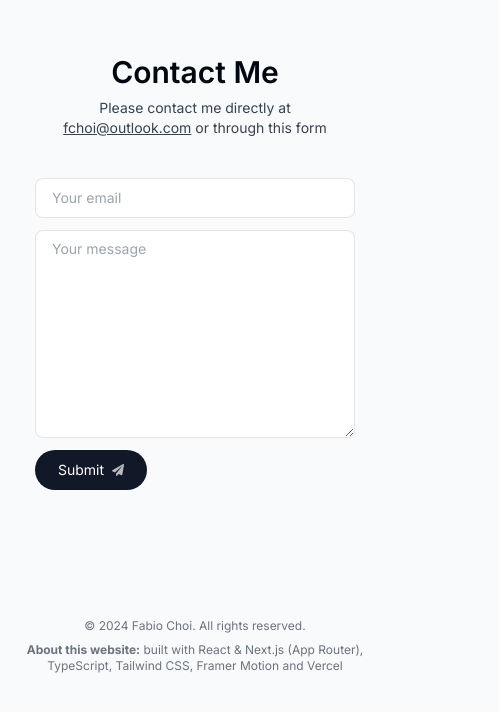
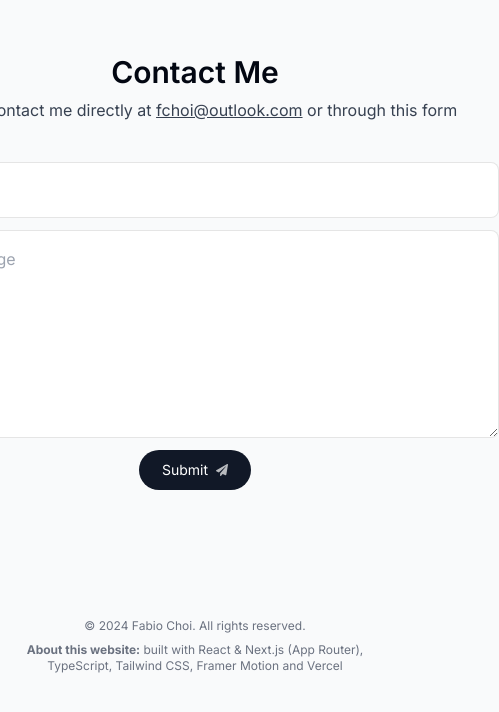
Before and after one commit to fchoi1/portfolio_v2, a Next.js app: page / in a window 390 px wide. Shown: the part 8188-8900 px from the top of the page, 499 px wide, since content can reach past the window. Built offline with nearby package versions, Linux system fonts and the light colour scheme; no server answers.

Commit message:
added analytics vercel

```diff
--- a/app/layout.tsx
+++ b/app/layout.tsx
@@ -4,10 +4,12 @@ import Header from "@/components/header";
 import ThemeSwitch from "@/components/theme-switch";
 import ActiveSectionProvider from "@/context/active-section";
 import ThemeProvider from "@/context/theme-context";
+import { Analytics } from "@vercel/analytics/react";
 import type { Metadata } from "next";
 import { Inter } from "next/font/google";
 import { Toaster } from "react-hot-toast";
 import "./globals.css";
+
 const inter = Inter({ subsets: ["latin"] });
 
 export const metadata: Metadata = {
@@ -33,6 +35,7 @@ export default function RootLayout({ children }: Readonly<{ children: React.Reac
             <Footer />
           </ActiveSectionProvider>
         </ThemeProvider>
+        <Analytics />
       </body>
     </html>
   );
--- a/components/contact.tsx
+++ b/components/contact.tsx
@@ -2,45 +2,38 @@
 
 import { sendEmail } from "@/actions/sendEmail";
 import { motion } from "framer-motion";
-import toast from "react-hot-toast";
+import { FormEvent } from "react";
 import Section from "./section";
 import SubmitButton from "./submit-button";
 
 export default function Contact() {
   async function onSubmit(formData: FormData) {
-    const { error } = await sendEmail(formData);
-    if (error) {
-      toast.error(error);
-      return;
-    }
-    toast.success("Email sent successfully");
+    const data = await sendEmail(formData);
+
+    console.log("res", data);
   }
 
   return (
     <Section id="Contact" title="Contact me" wide>
       <motion.div
-        className="flex flex-col items-center justify-center sm:w-[40rem]"
+        className="w-[max(100%,38rem)] flex flex-col items-center justify-center"
         initial={{ opacity: 0 }}
         whileInView={{ opacity: 1 }}
         transition={{ duration: 1 }}
         viewport={{ once: true }}
       >
-        <p className="text-gray-700 -mt-6 text-sm sm:text-base  dark:text-white/60">
+        <p className="text-gray-700 -mt-6">
           Please contact me directly at{" "}
           <a className="underline" href="mailto:fchoi@outlook.com">
             fchoi@outlook.com
           </a>{" "}
           or through this form
         </p>
-        <form
-          action={onSubmit}
-          className="mt-10 gap-3 w-full flex flex-col items-start sm:items-center dark:text-black"
-        >
+        <form action={onSubmit} className="mt-10 gap-3 w-full flex flex-col items-center">
           <input
             name="senderEmail"
             type="email"
-            className="text-sm w-full borderBlack rounded-lg h-10 px-4 sm:h-14 sm:text-base
-            dark:bg-white/80 dark:focus:bg-white dark:outline-none transition-all"
+            className="w-full borderBlack rounded-lg h-14 px-4"
             placeholder="Your email"
             required
             maxLength={5000}
@@ -48,8 +41,7 @@ export default function Contact() {
           <textarea
             name="message"
             required
-            className="text-sm px-4 py-2 w-full h-52 borderBlack rounded-lg  sm:p-4 sm:text-base
-            dark:bg-white/80 dark:focus:bg-white dark:outline-none transition-all"
+            className="p-4 w-full h-52 borderBlack rounded-lg"
             placeholder="Your message"
           />
           <SubmitButton />
--- a/package.json
+++ b/package.json
@@ -11,6 +11,7 @@
   },
   "dependencies": {
     "@react-email/components": "0.0.15",
+    "@vercel/analytics": "^1.2.2",
     "clsx": "^2.1.0",
     "eslint-config-prettier": "^9.1.0",
     "framer-motion": "^11.1.1",
```
Also changed, not shown: 1 other file (tests, documents, lock files or other folders).
